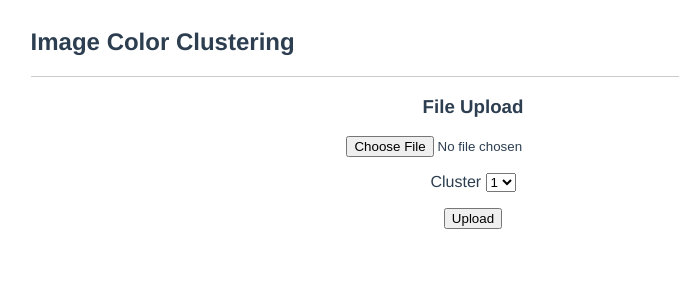
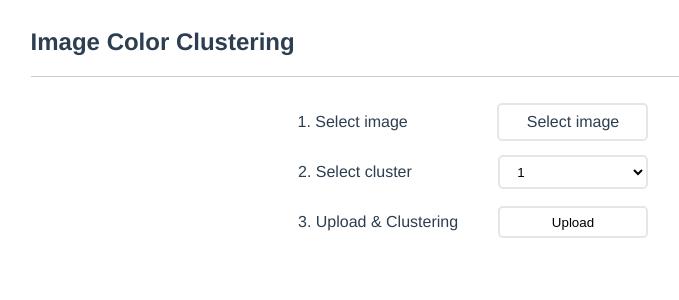
Before and after one commit to SunHigh105/color_clustering_flask, a Vue app in the folder frontend/: page / in a window 1280 px wide. Shown: the top 300 px of the page, without its empty margins (167-846 px from the left). Built offline with nearby package versions, Linux system fonts and the light colour scheme.

Commit message:
fix layout

```diff
--- a/frontend/src/assets/css/style.css
+++ b/frontend/src/assets/css/style.css
@@ -49,7 +49,46 @@ nav > ul > li > a {
     width: 50px;
 }
 
-.file-upload__form__prev > img {
+.file-upload {
+    margin-top: 20px;
+}
+
+.file-upload__row {
+    width: 500px;
+    margin: 0 auto;
+}
+
+.file-upload__row > p {
+    display: inline-block;
+    width: 200px;
+    text-align: left;
+}
+
+.file-upload__row > label,
+.file-upload__row > select,
+.file-upload__row > button {
+    background: none;
+    border: 2px solid #e6e6e6;
+    border-radius: 5px;
+    padding: 0.5em 1em;
+    cursor: pointer;
+    width: 150px;
+}
+
+.file-upload__row > label {
+    display: inline-block;
+    width: 115px;
+}
+
+.file-upload__row > label > input {
+    display: none;
+}
+
+.file-upload select > option:first-child {
+    display: none;
+}
+
+.file-upload__prev > img {
     width: 50%;
 }
 
--- a/frontend/src/components/Upload.vue
+++ b/frontend/src/components/Upload.vue
@@ -1,28 +1,32 @@
 <template>
-  <div class="file-upload">
-    <h3>File Upload</h3>
+  <div>
     <div class="loading" v-show="loading">
       <div class="loading__inner">
         <h3>Uploading...</h3>
         <img src="@/assets/icon_loader_f_ww_01_s1.gif">
       </div>
     </div>
-        <div class="file-upload__form">
+    <div class="file-upload">
       <form method="post" enctype="multipart/form-data">
-            <p>
+        <div class="file-upload__row">
+          <p>1. Select image</p>
+          <label for="file">Select image
             <input @change="selectedFile" type="file" name ="file" id="file">
-            </p>
-            <p>
-              Cluster
+          </label>
+        </div>
+        <div class="file-upload__row">
+          <p>2. Select cluster</p>
           <select v-model="cluster" name="cluster">
+            <option>Select cluster</option>
             <option v-for="n in 5" v-bind:key="n.index" v-bind:value="n">{{ n }}</option>
           </select>
-            </p>
-            <p>
+        </div>
+        <div class="file-upload__row">
+          <p>3. Upload & Clustering</p>
           <button @click="upload" type="button">Upload</button>
-            </p>
+        </div>
       </form>
-          <div class="file-upload__form__prev">
+      <div class="file-upload__prev">
         <img
           v-show="uploadFile"
           :src="uploadFile"
```
Lines whose indentation alone changed are shown as unchanged.
